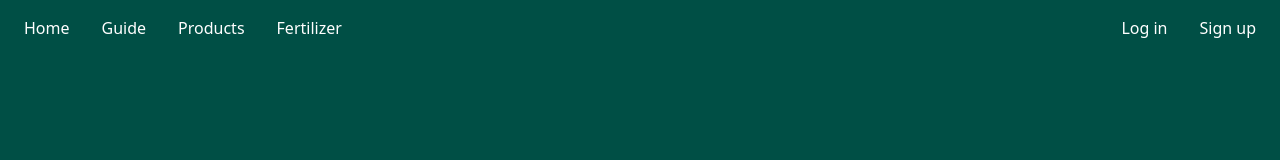
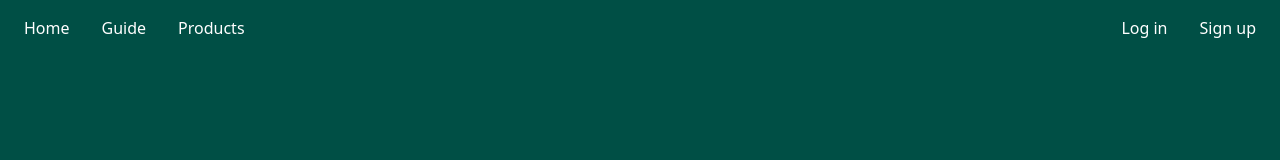
Before and after one commit to Anasthesie/flower-shop-final-exam, a React (Vite) app: page / in a window 1280 px wide. Shown: the top 160 px of the page. Built offline with nearby package versions, Linux system fonts and the light colour scheme.

Commit message:
deleted one nav item

```diff
--- a/src/components/header.jsx
+++ b/src/components/header.jsx
@@ -14,9 +14,6 @@ export default function Header() {
           <li>
             <Link to="/products">Products</Link>
           </li>
-          <li>
-            <Link to="/fertilizer">Fertilizer</Link>
-          </li>
         </ul>
       </nav>
       <div className="flex gap-8">
```
